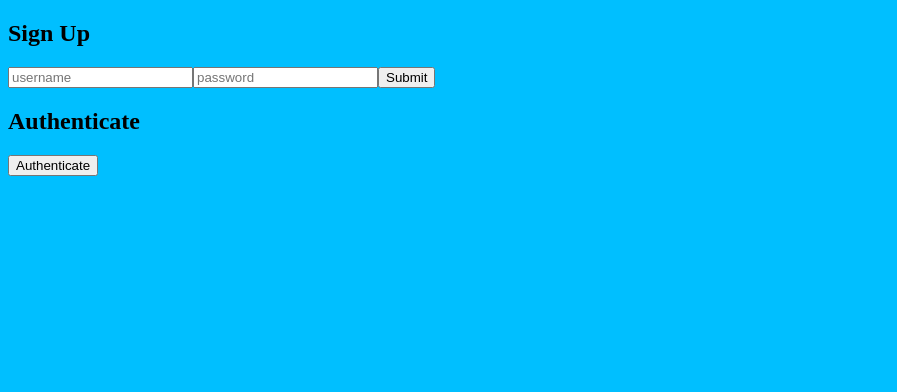
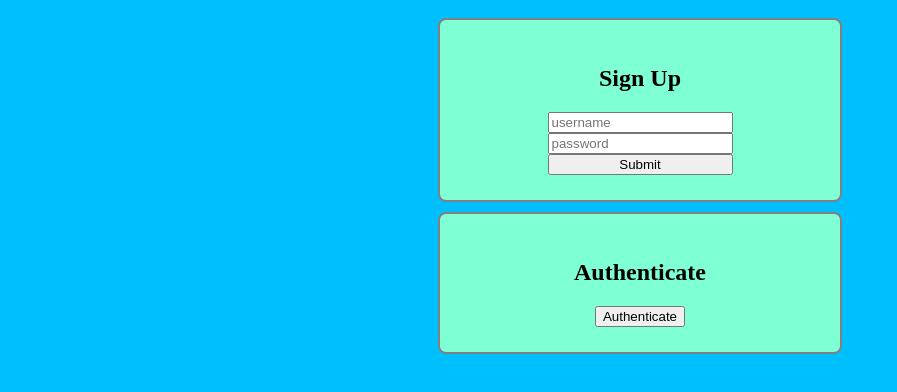
Before and after one commit to newmanwell/react-forms, a React (Vite) app: page / in a window 1280 px wide. Shown: the top 392 px of the page, without its empty margins (0-897 px from the left). Built offline with nearby package versions, Linux system fonts and the light colour scheme.

Commit message:
styling complete

```diff
--- a/src/index.css
+++ b/src/index.css
@@ -1,3 +1,23 @@
 body {
   background-color: deepskyblue;
+  display: flex;
+  flex-direction: column;
+  align-items: center;
 }
+
+section {
+  display: flex;
+  flex-direction: column;
+  align-items: center;
+  width: 350px;
+  background-color: aquamarine;
+  padding: 25px;
+  margin: 10px;
+  border: 2px solid gray;
+  border-radius: 8px;
+}
+
+form {
+  display: flex;
+  flex-direction: column;
+}
```
